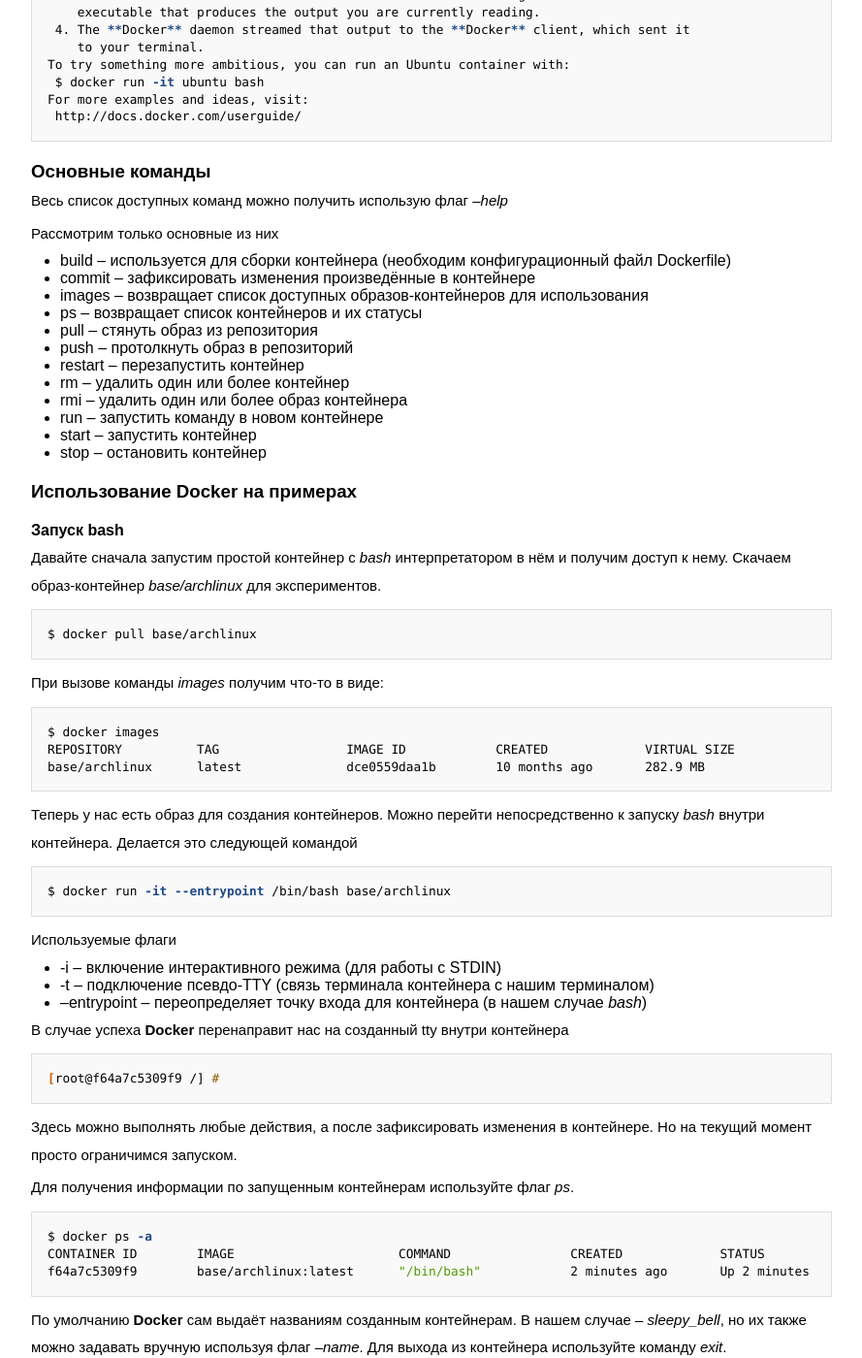
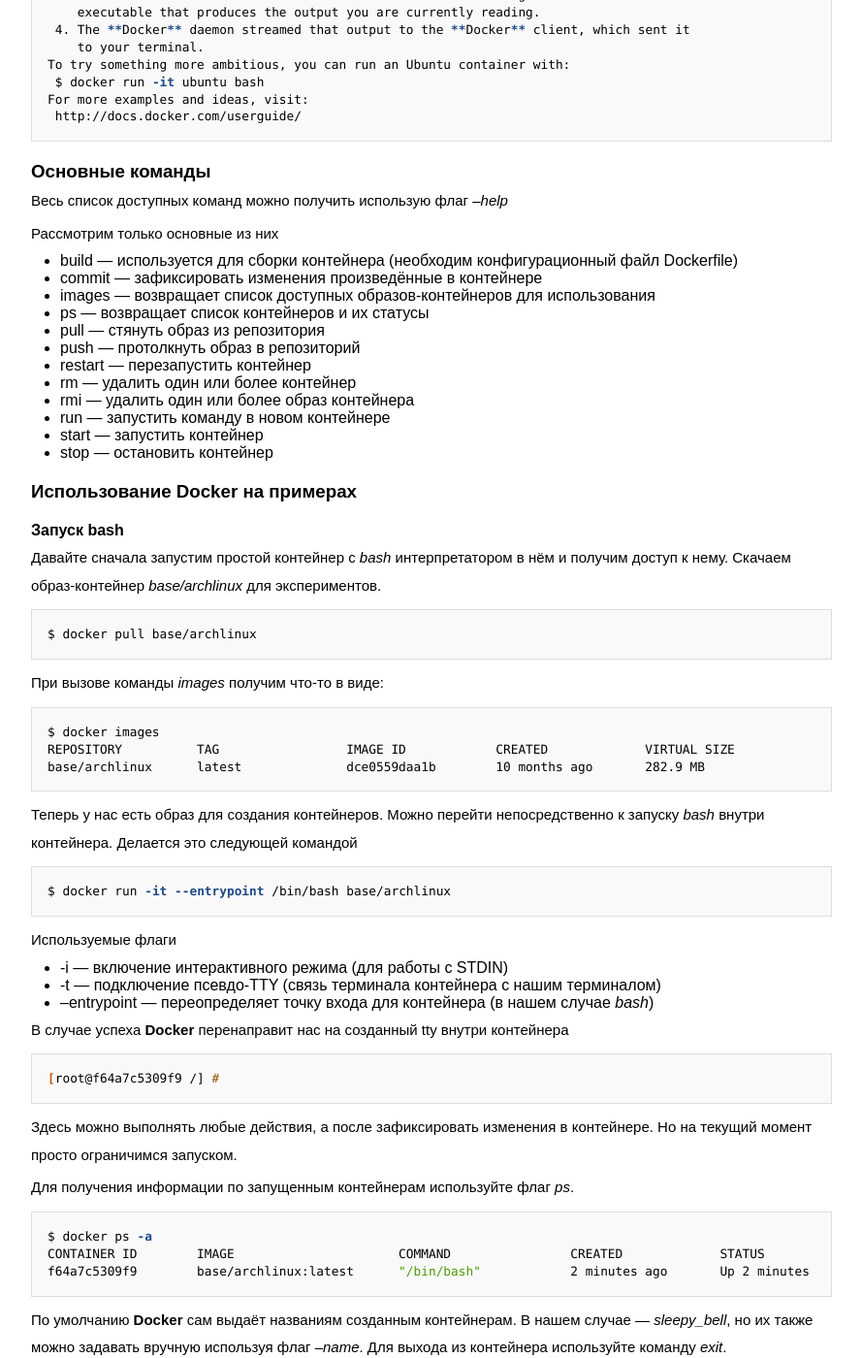
Before and after one commit to FreeCX/freecx.github.io, a Jekyll site: the page built from _posts/2016-02-15-working-with-docker.markdown, in a window 1280 px wide and 1400 px high, scrolled down 1807 px. Shown: the whole window at 97% size, without its empty margins (195-1084 px from the left). Built offline with Jekyll 4.4.1, drawn with Linux system fonts in a browser that asks for light colours; some web fonts are replaced; some of the changed text lies outside the part shown.

````diff
--- a/_posts/2016-02-04-working-with-vector-in-rust.markdown
+++ b/_posts/2016-02-04-working-with-vector-in-rust.markdown
@@ -61,7 +61,7 @@ use std::ops::Index;
 println!("a[{}] = {}", n, a.index(n));
 ```
 
-Ну и под конец самое интересное -- использование **unsafe** методов.
+Ну и под конец самое интересное — использование **unsafe** методов.
 
 Тут у нас не очень большой выбор: использовать метод *get_unchecked* или прямое обращение к
 указателю, ну или почти прямое :).
@@ -102,11 +102,11 @@ unsafe {
 | get_unchecked(n)      | +168    | +72     | +80         | +72             |
 | as_ptr().offset(n)    | +56     | 0       | 0           | 0               |
 
-Лучшие результаты показали два метода (если не считать компиляцию без оптимизации) -- [n] и
+Лучшие результаты показали два метода (если не считать компиляцию без оптимизации) — [n] и
 as_ptr().offset(n), оно и очевидно в следствии прямого доступ к переменной.
 
 Метод основанный на *index(n)* показал стабильный результат в не зависимости от оптимизации кода.
-Остальные имеют стабильный размер при оптимизации, что приводит к мысли -- они все преобразуются к
+Остальные имеют стабильный размер при оптимизации, что приводит к мысли — они все преобразуются к
 одному виду.
 
 Делаю из всего этого вывод: используйте соответствующим метод под конкретную задачу, но всё-таки
--- a/_posts/2016-02-15-working-with-docker.markdown
+++ b/_posts/2016-02-15-working-with-docker.markdown
@@ -7,7 +7,7 @@ title: Используем Docker
 
 Для начала немного информации с [википедии](https://ru.wikipedia.org/wiki/Docker) для общего развития
 
-> **Docker** -- программное обеспечение для автоматизации развёртывания и управления приложениями в среде
+> **Docker** — программное обеспечение для автоматизации развёртывания и управления приложениями в среде
 > виртуализации на уровне операционной системы, например LXC. Позволяет «упаковать» приложение со всем его
 > окружением и зависимостями в контейнер, который может быть перенесён на любой Linux-системе с поддержкой
 > cgroups в ядре, а также предоставляет среду по управлению контейнерами.
@@ -98,18 +98,18 @@ For more examples and ideas, visit:
 
 Рассмотрим только основные из них
 
-* build -- используется для сборки контейнера (необходим конфигурационный файл Dockerfile)
-* commit -- зафиксировать изменения произведённые в контейнере
-* images -- возвращает список доступных образов-контейнеров для использования
-* ps -- возвращает список контейнеров и их статусы
-* pull -- стянуть образ из репозитория
-* push -- протолкнуть образ в репозиторий
-* restart -- перезапустить контейнер
-* rm -- удалить один или более контейнер
-* rmi -- удалить один или более образ контейнера
-* run -- запустить команду в новом контейнере
-* start -- запустить контейнер
-* stop -- остановить контейнер
+* build — используется для сборки контейнера (необходим конфигурационный файл Dockerfile)
+* commit — зафиксировать изменения произведённые в контейнере
+* images — возвращает список доступных образов-контейнеров для использования
+* ps — возвращает список контейнеров и их статусы
+* pull — стянуть образ из репозитория
+* push — протолкнуть образ в репозиторий
+* restart — перезапустить контейнер
+* rm — удалить один или более контейнер
+* rmi — удалить один или более образ контейнера
+* run — запустить команду в новом контейнере
+* start — запустить контейнер
+* stop — остановить контейнер
 
 ### Использование **Docker** на примерах
 
@@ -139,9 +139,9 @@ $ docker run -it --entrypoint /bin/bash base/archlinux
 
 Используемые флаги
 
-* -i -- включение интерактивного режима (для работы с STDIN)
-* -t -- подключение псевдо-TTY (связь терминала контейнера с нашим терминалом)
-* --entrypoint -- переопределяет точку входа для контейнера (в нашем случае *bash*)
+* -i — включение интерактивного режима (для работы с STDIN)
+* -t — подключение псевдо-TTY (связь терминала контейнера с нашим терминалом)
+* --entrypoint — переопределяет точку входа для контейнера (в нашем случае *bash*)
 
 В случае успеха **Docker** перенаправит нас на созданный tty внутри контейнера
 
@@ -160,7 +160,7 @@ CONTAINER ID        IMAGE                      COMMAND                CREATED
 f64a7c5309f9        base/archlinux:latest      "/bin/bash"            2 minutes ago       Up 2 minutes                                 sleepy_bell
 ```
 
-По умолчанию **Docker** сам выдаёт названиям созданным контейнерам. В нашем случае -- *sleepy_bell*,
+По умолчанию **Docker** сам выдаёт названиям созданным контейнерам. В нашем случае — *sleepy_bell*,
 но их также можно задавать вручную используя флаг *--name*. Для выхода из контейнера используйте
 команду *exit*.
 
@@ -183,7 +183,7 @@ if __name__ == "__main__":
     app.run(host='0.0.0.0')
 ```
 
-Для создания своего контейнера создадим файл с конфигурацией -- *Dockerfile*, со следующим содержимым
+Для создания своего контейнера создадим файл с конфигурацией — *Dockerfile*, со следующим содержимым
 
 ```text
 FROM base/archlinux
@@ -197,14 +197,14 @@ CMD ["python", "/app/main.py"]
 
 Рассмотрим файл построчно
 
-* _FROM base/archlinux_ -- указывает на каком образе основывать новый образ-контейнер
-* _MAINTAINER dr.FreeCX <dr.freecx@gmail.com>_ -- указывает автора или сопровождающего этого контейнера
-* _RUN pacman -Sy && pacman -S python-flask python-pip --noconfirm_ -- запускает в контейнере обновление
+* _FROM base/archlinux_ — указывает на каком образе основывать новый образ-контейнер
+* _MAINTAINER dr.FreeCX <dr.freecx@gmail.com>_ — указывает автора или сопровождающего этого контейнера
+* _RUN pacman -Sy && pacman -S python-flask python-pip --noconfirm_ — запускает в контейнере обновление
 и установку пакетов
-* _WORKDIR /app_ -- указывает на рабочую директорию данного контейнера
-* _EXPOSE 5000_ -- устанавливаем открываемый порт
-* _VOLUME ["/app"]_ -- указывает на подключаемый пользовательский том
-* _CMD ["python", "/app/main.py"]_ -- отвечает за запуск команды в контейнере
+* _WORKDIR /app_ — указывает на рабочую директорию данного контейнера
+* _EXPOSE 5000_ — устанавливаем открываемый порт
+* _VOLUME ["/app"]_ — указывает на подключаемый пользовательский том
+* _CMD ["python", "/app/main.py"]_ — отвечает за запуск команды в контейнере
 (её можно переопределить используя флаг *--entrypoint* при запуске контейнера).
 
 На третьем шаге команды объединены в одну для того чтобы не создавать лишние коммиты в создаваемом
@@ -259,7 +259,7 @@ REPOSITORY          TAG                 IMAGE ID            CREATED
 site-app            latest              8163426a880f        3 minutes ago       411.5 MB
 ```
 
-Теперь осталось самое интересное -- запуск нашего контейнера. Давайте же сделаем это
+Теперь осталось самое интересное — запуск нашего контейнера. Давайте же сделаем это
 
 ```shell
 $ docker run -it -d -p 8080:5000 -v "$PWD/app":/app site-app
@@ -270,9 +270,9 @@ CONTAINER ID        IMAGE                      COMMAND                CREATED
 
 Используемые флаги
 
-* -d -- запустить контейнер в фоне
-* -p -- привязывает порт (на текущей машине 8080 к порту в контейнере 5000)
-* -v -- подключает пользовательский том ("$PWD/app" на машине к "/app" в контейнере)
+* -d — запустить контейнер в фоне
+* -p — привязывает порт (на текущей машине 8080 к порту в контейнере 5000)
+* -v — подключает пользовательский том ("$PWD/app" на машине к "/app" в контейнере)
 
 Как результат по адресу 0.0.0.0:8080 становится доступно *flask*-приложение.
 
@@ -299,9 +299,9 @@ $ docker stop focused_swartz
 Давайте напишем web-приложение доску, где можно будет оставить комментарий.
 
 Для этого нам понадобится несколько компонентов:
-- flask -- наш микрофреймворк
-- postgresql -- наша БД
-- nginx -- http-сервер
+- flask — наш микрофреймворк
+- postgresql — наша БД
+- nginx — http-сервер
 
 Конечно можно обойтись без nginx, но почему бы и нет?!
 
--- a/_posts/2016-12-26-python-music-synth.markdown
+++ b/_posts/2016-12-26-python-music-synth.markdown
@@ -52,7 +52,7 @@ def generate_tones(duration):
     return tones
 ```
 
-Остаётся последнее -- вывести звук.
+Остаётся последнее — вывести звук.
 
 # Вывод звука
 Для вывода звука будем использовать кроссплатформенную библиотеку [PyAudio](https://people.csail.mit.edu/hubert/pyaudio/).
--- a/_posts/2020-02-26-cellular-automaton.markdown
+++ b/_posts/2020-02-26-cellular-automaton.markdown
@@ -35,7 +35,7 @@ cell[x, y] = cell[x - 1, y - 1] ^ cell[x + 1, y - 1] ^ cell[x - 1, y + 1] ^ cell
 Ну что, приступим!
 
 # Реализация
-Для нашей задачи достаточно одной сущности, которая будет реализовывать всё что нам нужно -- *доска*.
+Для нашей задачи достаточно одной сущности, которая будет реализовывать всё что нам нужно — *доска*.
 
 Давайте определим её, а также необходимые методы:
 ```python
````
Also changed, not shown: _posts/2017-09-14-simple-logic.markdown (+6 -6 lines), _posts/2019-08-29-simple-register-vm.markdown (+17 -17 lines), _posts/2021-02-20-data-coding.markdown (added, +230 -0 lines).
